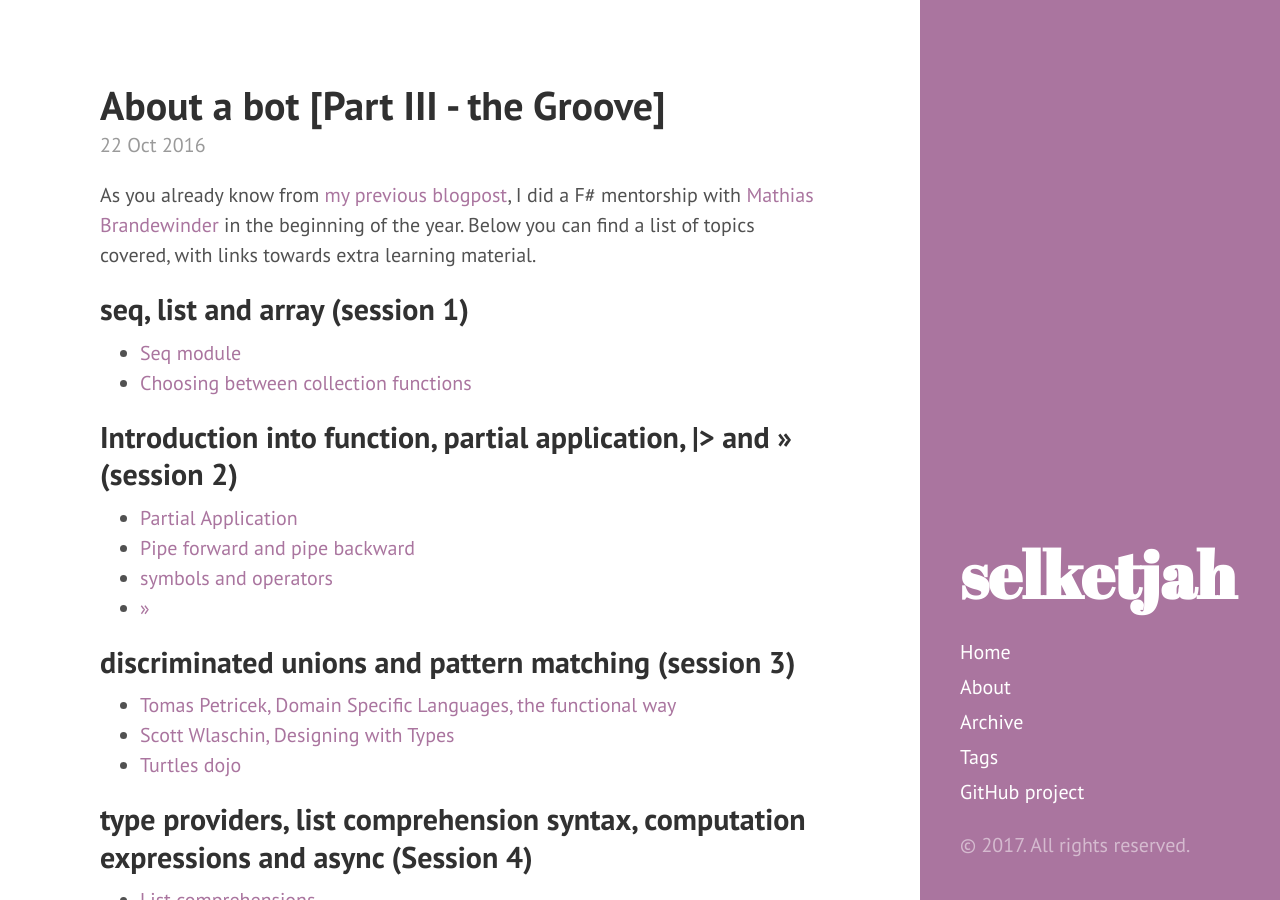
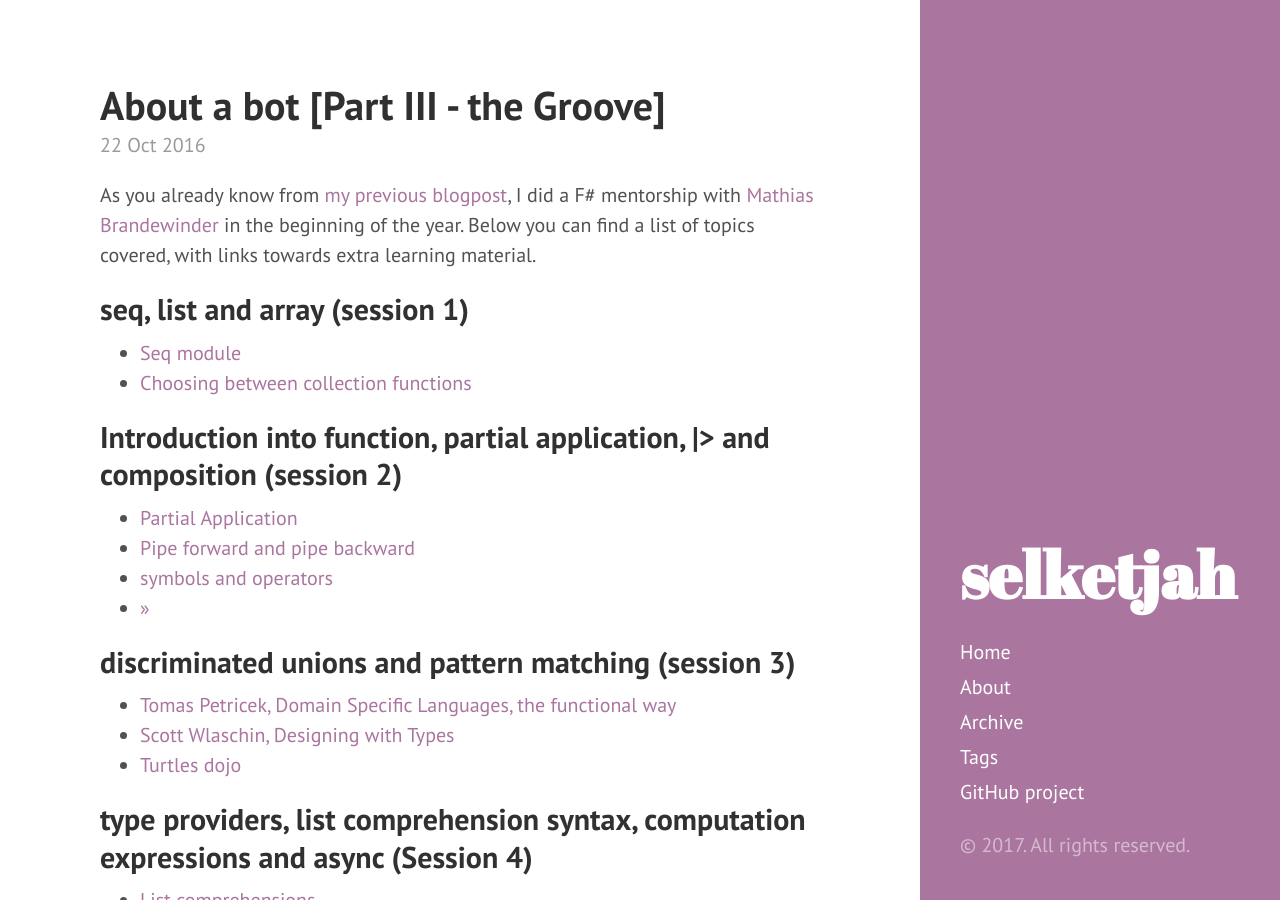
Before and after one commit to selketjah/selketjah.github.io, a Jekyll site: the page built from _posts/2016-10-22-about-a-bot-the-groove.md, in a window 1280 px wide and 900 px high. Built offline with Jekyll 4.4.1, drawn with Linux system fonts in a browser that asks for light colours; comment, search, counter and statistics services are not loaded.

Commit message:
fixed raquo space error i think

```diff
--- a/_posts/2016-10-22-about-a-bot-the-groove.md
+++ b/_posts/2016-10-22-about-a-bot-the-groove.md
@@ -14,7 +14,7 @@ Below you can find a list of topics covered, with links towards extra learning m
 * [Seq module](https://msdn.microsoft.com/en-us/library/ee353635.aspx)
 * [Choosing between collection functions](http://fsharpforfunandprofit.com/posts/list-module-functions/)
 
-## Introduction into function, partial application, |> and >> (session 2)
+## Introduction into function, partial application, |> and composition (session 2)
 
 * [Partial Application](http://fsharpforfunandprofit.com/posts/partial-application/)
 * [Pipe forward and pipe backward](http://theburningmonk.com/2011/09/fsharp-pipe-forward-and-pipe-backward/)
```
